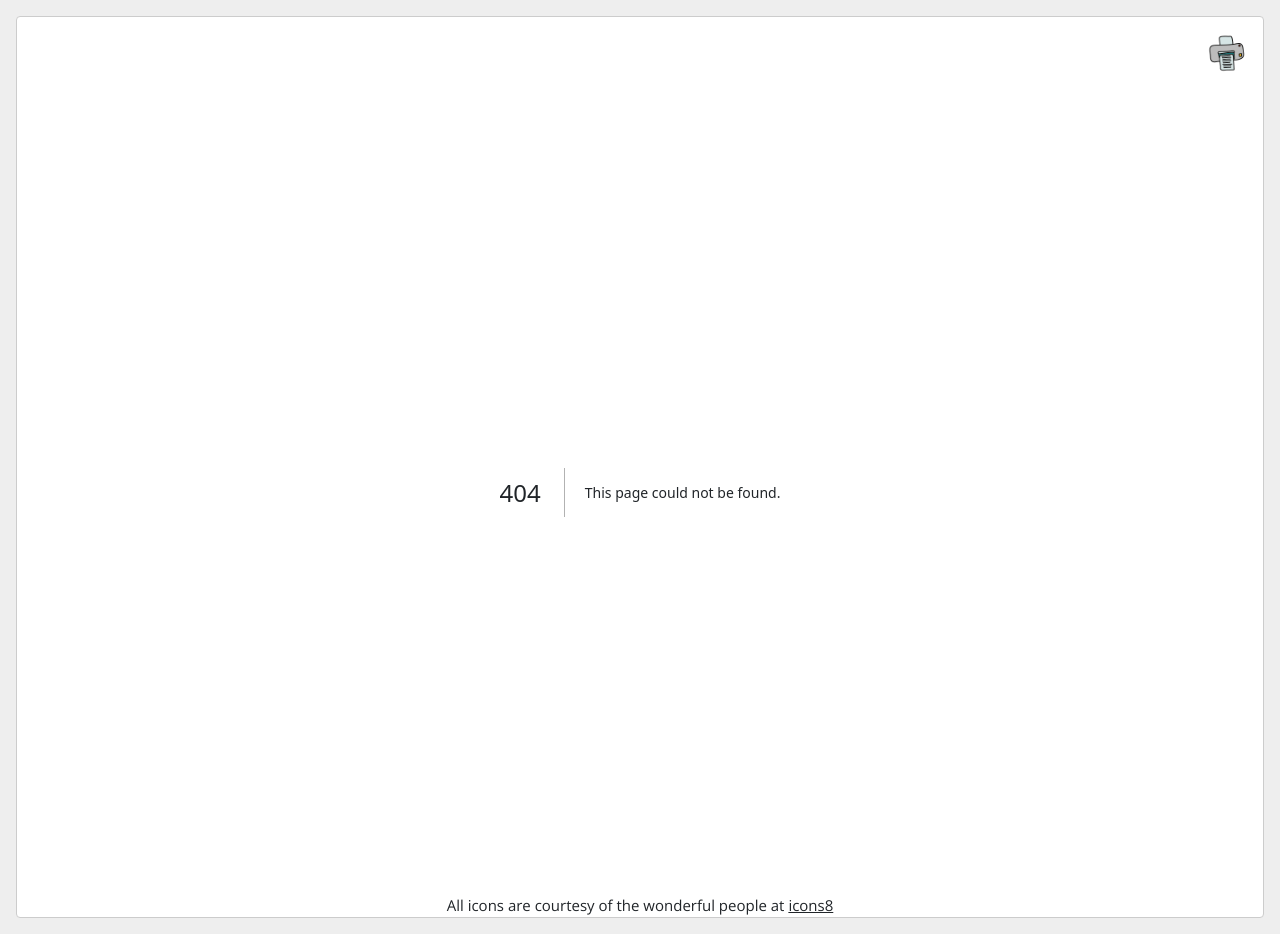
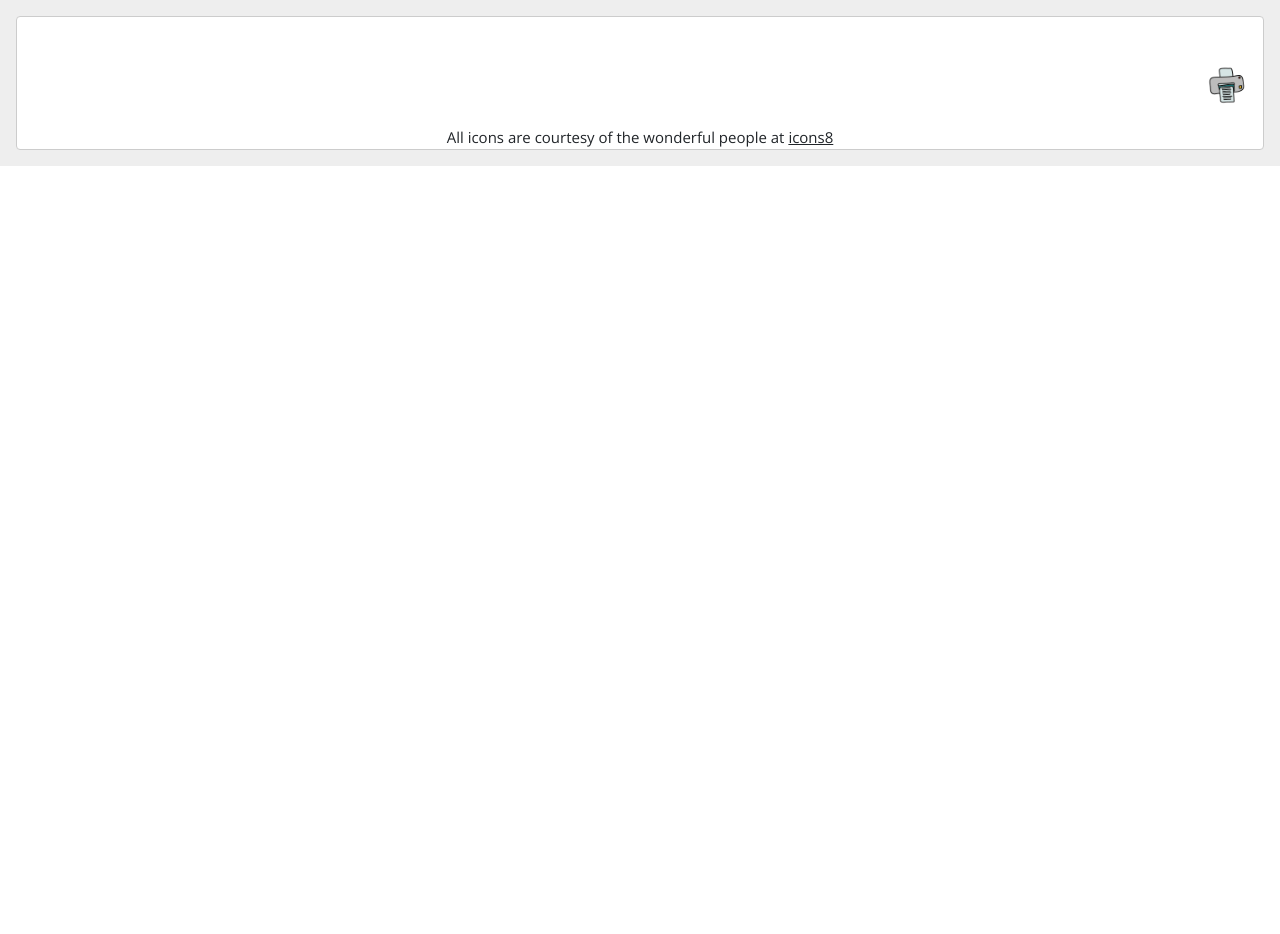
Before and after one commit to vr1e/return, a Next.js app: page /xml in a window 1280 px wide. Before the commit this address had no page. After the commit the page ends 800 px from the top, so only its background shows below. Built offline with nearby package versions, Linux system fonts and the light colour scheme.

Commit message:
add new view options and social bar

```diff
--- a/components/content/Header.tsx
+++ b/components/content/Header.tsx
@@ -7,7 +7,7 @@ interface Props {
 }
 
 export default function Header({ basicInfo }: Props): JSX.Element {
-	const { first_name, last_name, title } = basicInfo;
+	const { first_name, last_name, title, github, linkedin } = basicInfo;
 	return (
 		<header className='header'>
 			<img
@@ -23,7 +23,7 @@ export default function Header({ basicInfo }: Props): JSX.Element {
 			<div className='social'>
 				<a
 					className='social-icons'
-					href='https://www.linkedin.com/in/nikolavrhovac/'
+					href={linkedin}
 					target='_blank'
 					rel='noreferrer'
 					title='linkedin'>
@@ -36,7 +36,7 @@ export default function Header({ basicInfo }: Props): JSX.Element {
 				</a>
 				<a
 					className='social-icons'
-					href='https://github.com/vr1e'
+					href={github}
 					target='_blank'
 					rel='noreferrer'
 					title='github'>
--- /dev/null
+++ b/components/ui/Nav.tsx
@@ -0,0 +1,14 @@
+import Link from 'next/link';
+
+export default function Nav(): JSX.Element {
+	return (
+		<nav className='nav'>
+			{/* <Link href='/json'>
+				<a title='json'>{'{}'}</a>
+			</Link>
+			<Link href='/xml'>
+				<a title='xml'>{'<>'}</a>
+			</Link> */}
+		</nav>
+	);
+}
--- a/data/mock_data.json
+++ b/data/mock_data.json
@@ -4,7 +4,9 @@
 			"first_name": "Nikola",
 			"id": "b63926ee-87ae-45c9-be84-98d4dd9b2f51",
 			"last_name": "Vrhovac",
-			"title": "Front-end developer"
+			"title": "Front-end developer",
+			"linkedin": "https://www.linkedin.com/in/nikolavrhovac",
+			"github": "https://github.com/vr1e"
 		},
 		"contact": {
 			"category": "aside",
--- a/pages/_app.tsx
+++ b/pages/_app.tsx
@@ -1,5 +1,6 @@
 import Head from 'next/head';
 import ActionBar from '../components/ui/action-bar/ActionBar';
+import Nav from '../components/ui/Nav';
 import '../styles/globals.scss';
 
 export default function NvApp({ Component, pageProps }) {
@@ -22,6 +23,7 @@ export default function NvApp({ Component, pageProps }) {
 				/>
 			</Head>
 			<div className='body'>
+				<Nav />
 				<ActionBar />
 				<Component {...pageProps} />
 				<footer>
--- a/pages/api/index.ts
+++ b/pages/api/index.ts
@@ -1,14 +1,14 @@
 import { NextApiRequest, NextApiResponse } from 'next';
+import { getFireData } from '../../utils/get-data';
 
-const sampleUserData = ['nikola cv api'];
-
-const handler = (_req: NextApiRequest, res: NextApiResponse) => {
+const handler = async (_req: NextApiRequest, res: NextApiResponse) => {
 	try {
-		if (!Array.isArray(sampleUserData)) {
+		const data = await getFireData();
+		if (!data) {
 			throw new Error('Cannot find user data');
 		}
 
-		res.status(200).json(sampleUserData);
+		res.status(200).json(data);
 	} catch (err) {
 		res.status(500).json({ statusCode: 500, message: err.message });
 	}
--- /dev/null
+++ b/pages/xml.tsx
@@ -0,0 +1,11 @@
+interface Props {
+
+}
+
+export default function json({}: Props): JSX.Element {
+		return (
+			<div className="content">
+
+			</div>
+		)
+}
--- a/styles/_variables.scss
+++ b/styles/_variables.scss
@@ -1 +1,9 @@
 $content-margin: 1.1rem 0;
+$fonts-general: 'Open Sans', sans-serif;
+$fonts-code: ui-monospace, 'Cascadia Mono', 'Segoe UI Mono', 'Liberation Mono',
+	Menlo, Monaco, Consolas, monospace;
+
+:root {
+	--fonts-general: #{$fonts-general};
+	--fonts-code: #{$fonts-code};
+}
--- a/styles/globals.scss
+++ b/styles/globals.scss
@@ -35,7 +35,7 @@ body {
 	background-color: var(--body-bg);
 	border: 1px solid var(--body-border-color);
 	// font-family: proxima-nova, Verdana, sans-serif;
-	font-family: 'Open Sans', sans-serif;
+	font-family: var(--fonts-general);
 	font-weight: 300;
 	font-size: 112.5%;
 	line-height: 1.4;
@@ -47,9 +47,27 @@ body {
 	}
 }
 
+.nav {
+	display: flex;
+	gap: 0.5rem;
+	padding: 1rem 0;
+
+	a {
+		font-family: var(--fonts-code);
+		font-size: 0.8rem;
+		color: var(--lighter-txt);
+		text-decoration: none;
+
+		&:hover {
+			font-weight: 700;
+			color: var(--light-txt);
+		}
+	}
+}
+
 .action-bar {
 	// height: 3rem;
-	padding: 2rem 1rem;
+	padding: 0 1rem;
 	display: flex;
 	justify-content: flex-end;
 }
@@ -93,6 +111,11 @@ body {
 
 .content {
 	padding: 1rem;
+
+	&.json {
+		font-family: var(--fonts-code);
+		font-size: 0.8rem;
+	}
 }
 
 /* ____Typography____ */
--- a/styles/media-print.scss
+++ b/styles/media-print.scss
@@ -10,7 +10,8 @@
 
 	.action-bar,
 	.social,
-	footer {
+	footer,
+	.nav {
 		display: none;
 	}
 
```
Also changed, not shown: interfaces/index.ts (+13 -35 lines), pages/json.tsx (added, +38 -0 lines).
